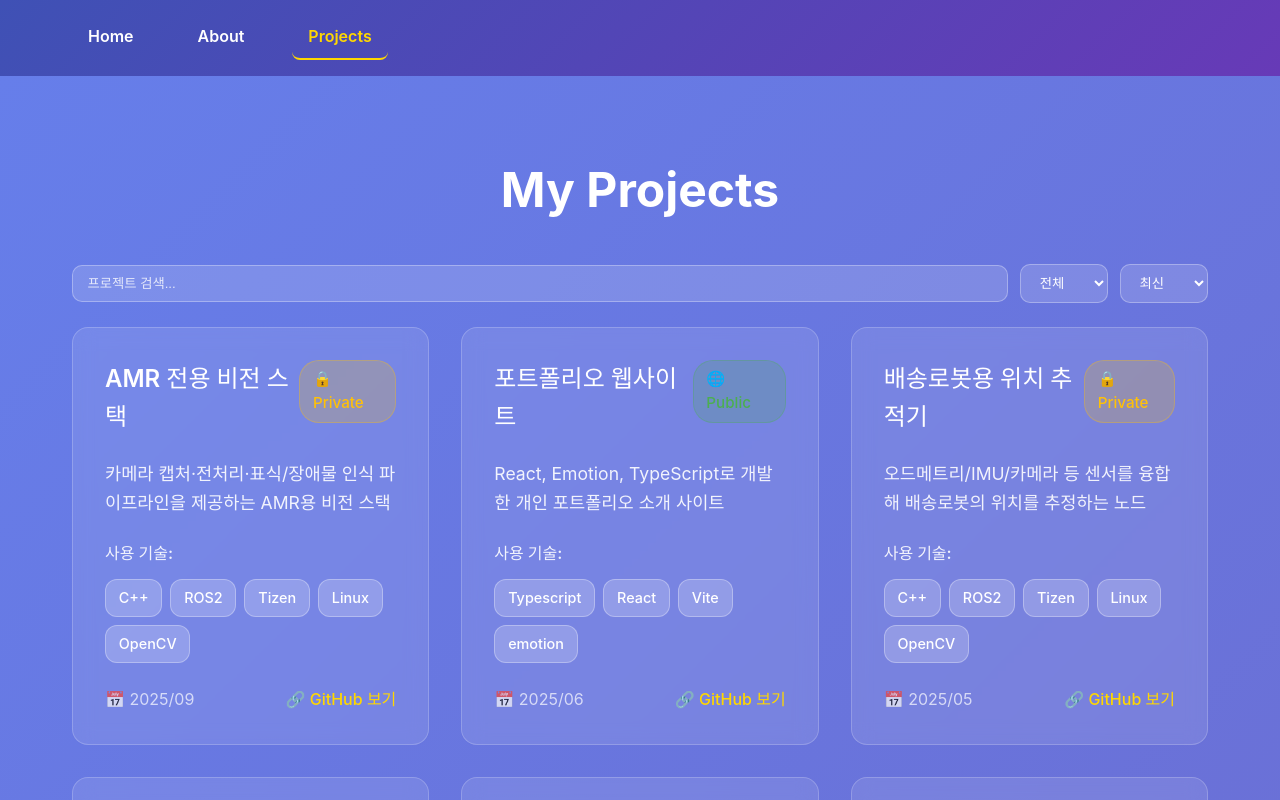
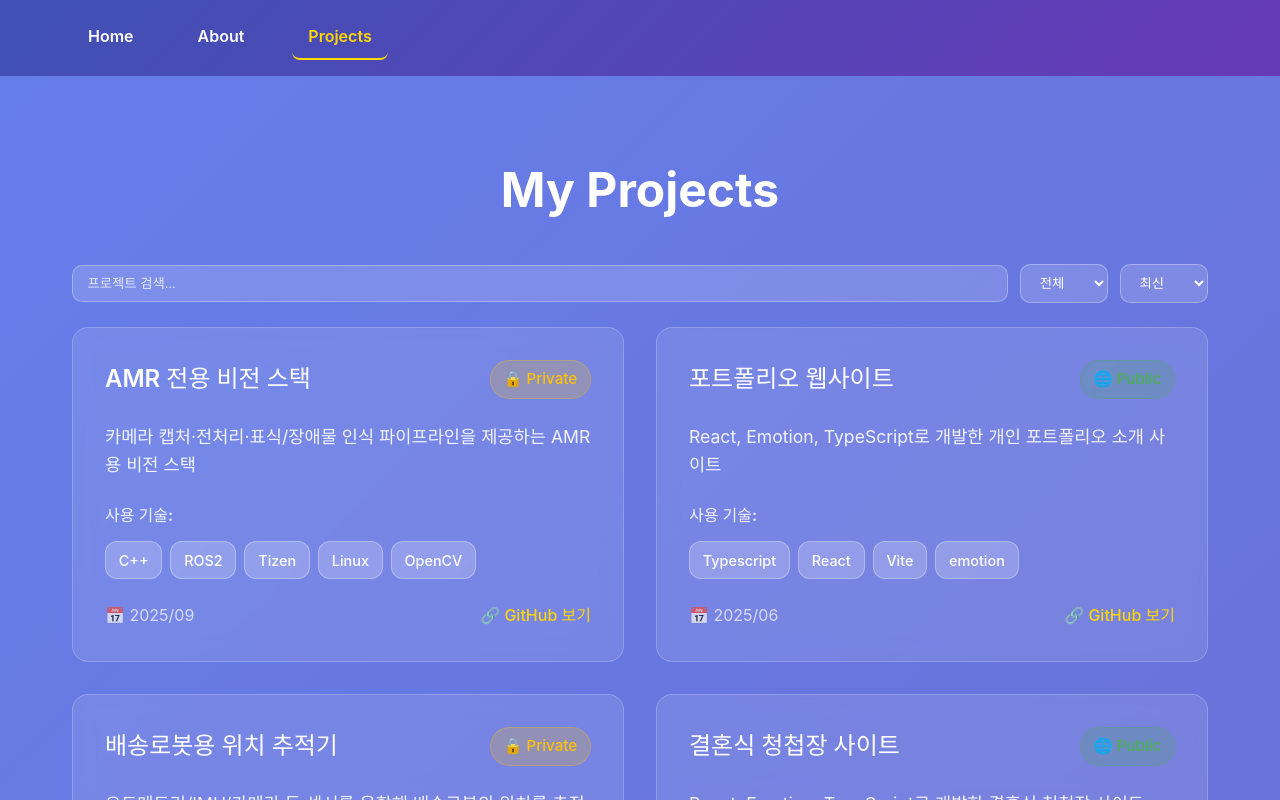
Before and after one commit to maroomir/portfolio, a React (Vite) app: page /projects in a window 1280 px wide. Built offline with nearby package versions, Linux system fonts and the light colour scheme.

Commit message:
fix: Limit min size of project card

```diff
--- a/src/pages/Projects.tsx
+++ b/src/pages/Projects.tsx
@@ -165,7 +165,8 @@ const SortSelect = styled(Select)``;
 
 const ProjectGrid = styled.div`
   display: grid;
-  grid-template-columns: repeat(auto-fit, minmax(320px, 1fr));
+  /* 카드가 너무 좁아지지 않도록 최소 너비를 올림 */
+  grid-template-columns: repeat(auto-fit, minmax(360px, 1fr));
   gap: clamp(1rem, 3vw, 2rem);
 `;
 
@@ -175,6 +176,8 @@ const Card = styled.div`
   border: 1px solid rgba(255, 255, 255, 0.2);
   border-radius: 16px;
   padding: clamp(1.25rem, 3vw, 2rem);
+  min-width: 360px; /* 카드의 최소 너비를 제한하여 글씨가 넘치지 않게 함 */
+  box-sizing: border-box;
   transition: all 0.3s ease;
 
   &:hover {
```
